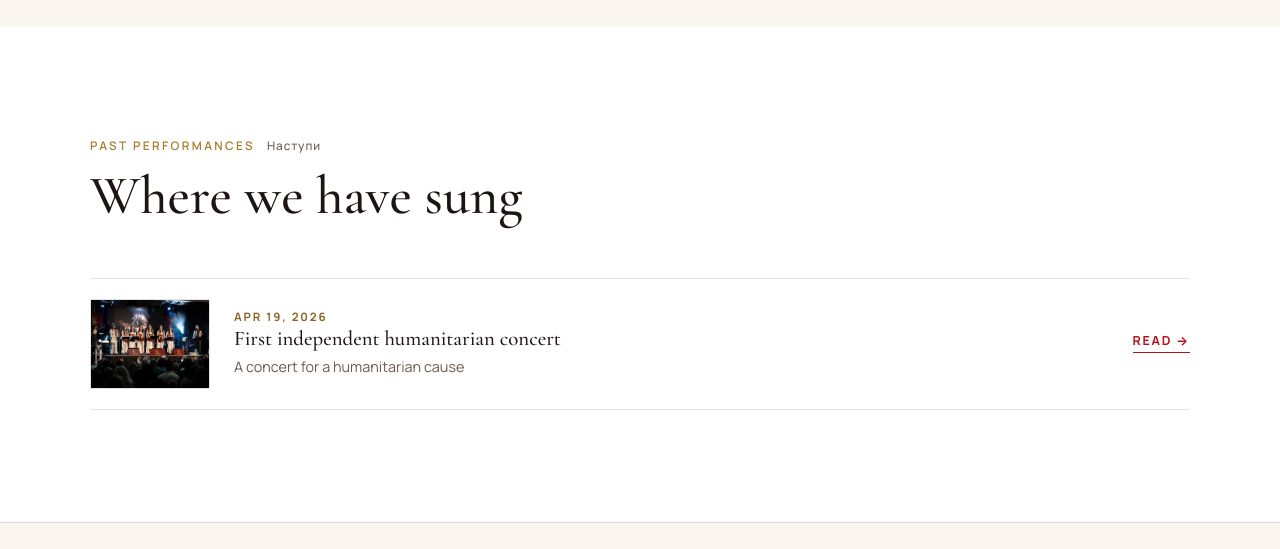
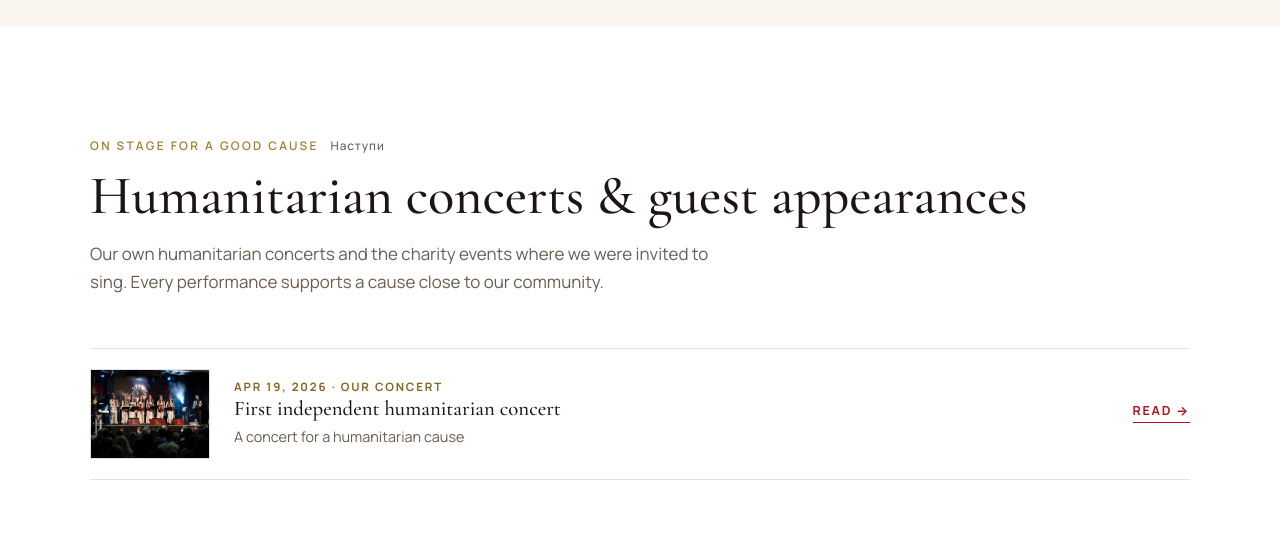
Before and after one commit to saveta-dubak/zlatni-vez, a plain HTML site: page concerts.html in a window 1280 px wide. Shown: the part 2500-3049 px from the top of the page. Drawn offline with nearby package versions, Linux system fonts and the light colour scheme; a web font is replaced by a local one.

Commit message:
Concerts: 'Humanitarian concerts & guest appearances' section (EN + SR)
Co-Authored-By: Claude Opus 5.5 <noreply@anthropic.com>
Claude-Session: https://claude.ai/code/session_01EDzo3Pgs5RkFMGuJycHxBc

```diff
--- a/concerts.html
+++ b/concerts.html
@@ -81,11 +81,12 @@
       </div>
     </div>
   </section>
-  <section>
+  <section id="humanitarian">
     <div class="wrap">
-      <div class="sec-head"><p class="eyebrow">Past performances <span class="cyr">Наступи</span></p><h2>Where we have sung</h2></div>
+      <div class="sec-head"><p class="eyebrow">On stage for a good cause <span class="cyr">Наступи</span></p><h2>Humanitarian concerts &amp; guest appearances</h2>
+        <p class="lede">Our own humanitarian concerts and the charity events where we were invited to sing. Every performance supports a cause close to our community.</p></div>
       <ul class="clean past">
-        <li><img class="thumb" src="img/ab_stage.jpg" alt="The first humanitarian concert"><div><span class="d">Apr 19, 2026</span><h3>First independent humanitarian concert</h3><p>A concert for a humanitarian cause</p></div><a class="more" href="blog.html">Read →</a></li>
+        <li><img class="thumb" src="img/ab_stage.jpg" alt="The first humanitarian concert"><div><span class="d">Apr 19, 2026 · Our concert</span><h3>First independent humanitarian concert</h3><p>A concert for a humanitarian cause</p></div><a class="more" href="post-first-humanitarian-concert.html">Read →</a></li>
       </ul>
     </div>
   </section>
```
Also changed, not shown: sr/concerts.html (+4 -3 lines).
